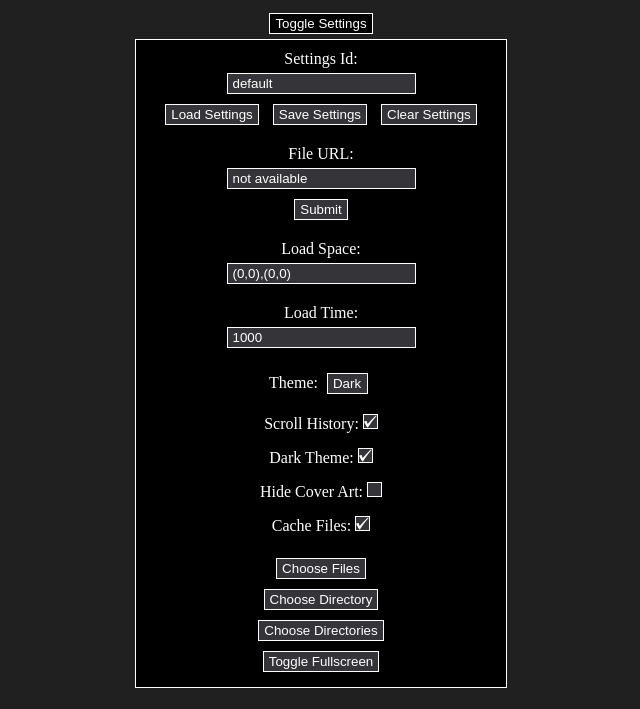
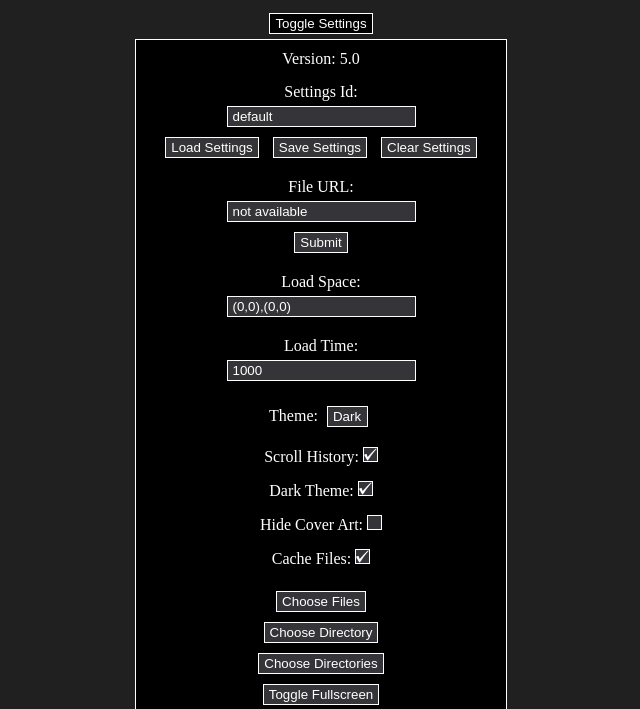
Before and after one commit to jayvir1singh/bookViewer, a plain HTML site: page index.html in a window 1280 px wide. Shown: the top 709 px of the page, without its empty margins (319-959 px from the left). Drawn offline with Linux system fonts and the light colour scheme; a script that the page names is missing.

Commit message:
Update index.html

```diff
--- a/index.html
+++ b/index.html
@@ -69,6 +69,7 @@
         <center>
             <button id="settingsToggleButton">Toggle Settings</button>
             <div id="settingsContainer">
+                <p>Version: 5.0</p>
                 <p>Settings Id:</p>
                 <input id="settingsIdInput" autocorrect="none" autocapitalize="none" autocomplete="none">
                 <br>
```
